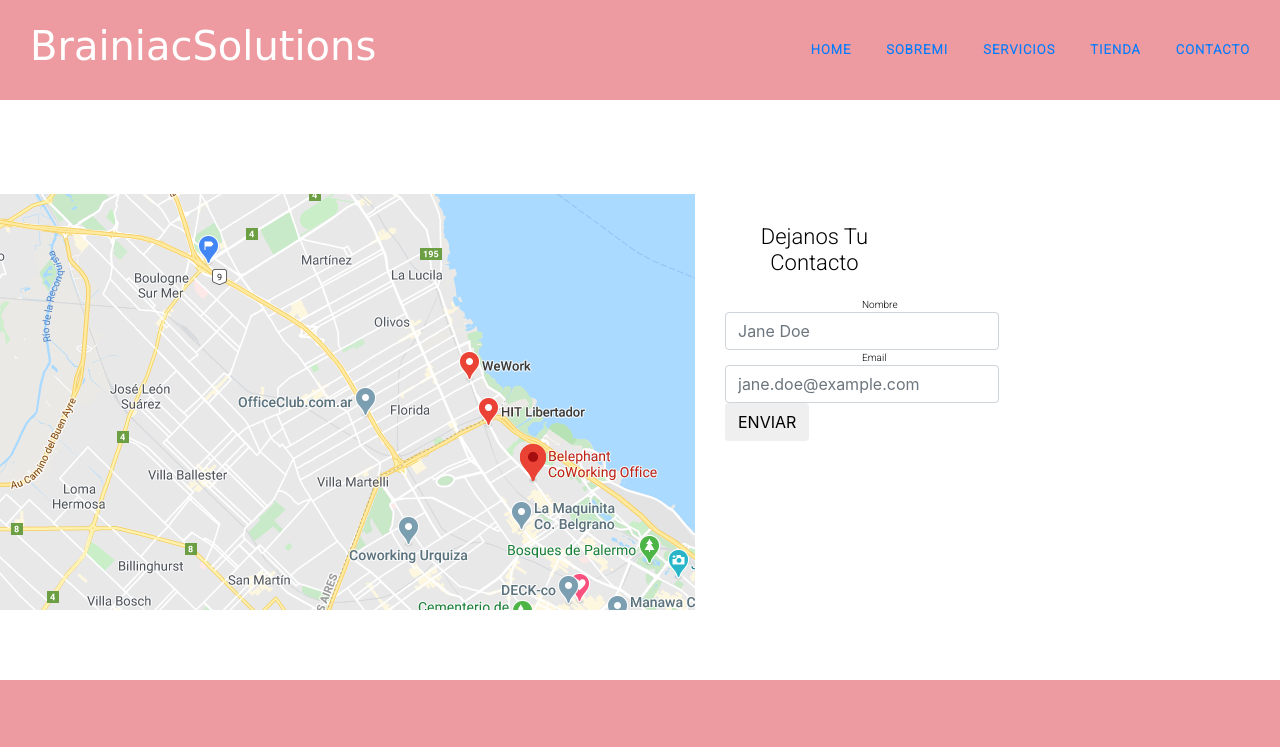
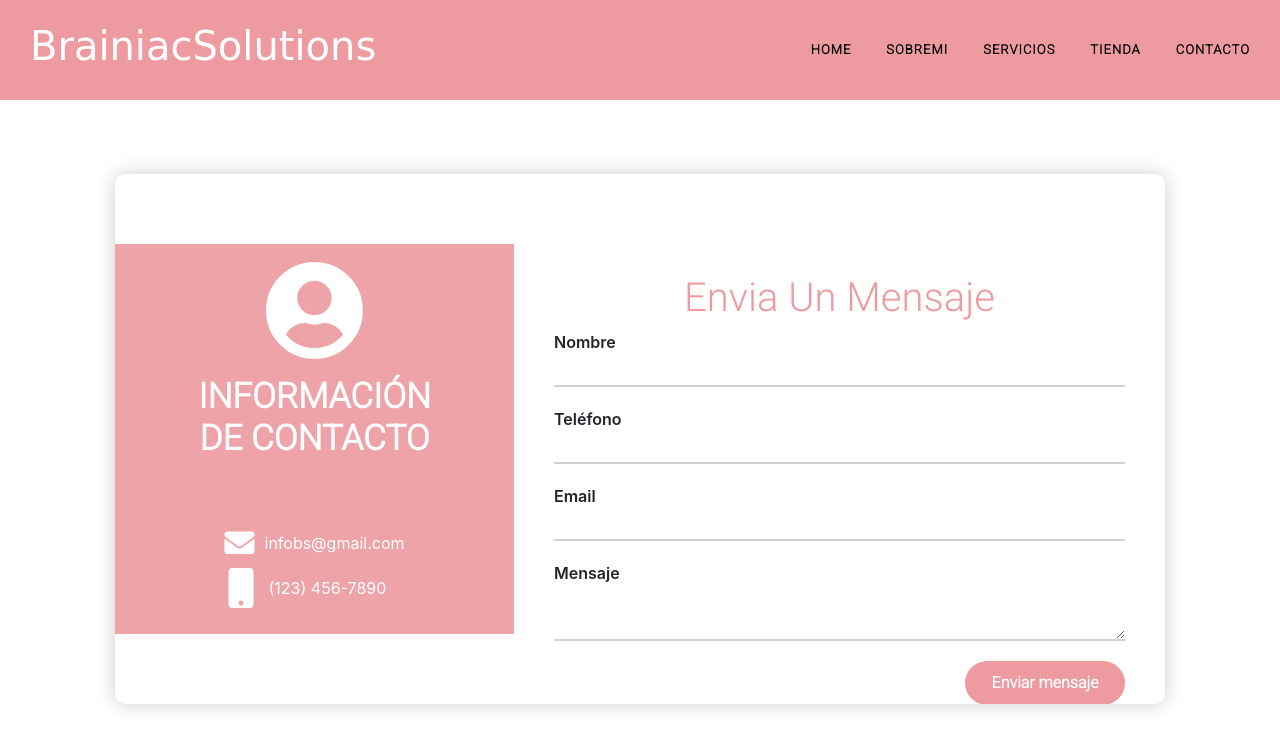
Before and after one commit to BelenPuerta/brainiac-solutions, a website: page contacto.html in a window 1280 px wide. Shown: the top 747 px of the page. Drawn offline with nearby package versions, Linux system fonts and the light colour scheme; files that its build step writes are made by us from their sources; a web font is replaced by a local one.

Commit message:
ultimas correcciones de estilos en index y contacto

```diff
--- a/contacto.html
+++ b/contacto.html
@@ -3,11 +3,15 @@
 
 <head>
     <meta charset="UTF-8">
-    <title>Contacto</title>
-    <link rel="stylesheet" type="text/css" href="css/estilosCSS.css">
+    <title>BrainiacSolutions</title>
     <link href="https://fonts.googleapis.com/css2?family=Montserrat:wght@500;900&family=Patua+One&family=Roboto:wght@300&display=swap" rel="stylesheet">
     <meta name="viewport" content="width=device-width, initial-scale=1.0" />
-    <link rel="stylesheet" type="text/css" href="css/bootstrap.min.css">
+    <!-- <link rel="stylesheet" type="text/css" href="css/bootstrap.min.css"> -->
+    <link rel="stylesheet" href="https://stackpath.bootstrapcdn.com/bootstrap/4.5.0/css/bootstrap.min.css" integrity="sha384-9aIt2nRpC12Uk9gS9baDl411NQApFmC26EwAOH8WgZl5MYYxFfc+NcPb1dKGj7Sk" crossorigin="anonymous">
+    <link rel="stylesheet" type="text/css" href="css/estilosCSS.css">
+    <link rel="stylesheet" href="https://use.fontawesome.com/releases/v5.14.0/css/all.css" integrity="sha384-HzLeBuhoNPvSl5KYnjx0BT+WB0QEEqLprO+NBkkk5gbc67FTaL7XIGa2w1L0Xbgc" crossorigin="anonymous">
+    <meta name="description" content=" Brainiac Solutions es un estudio creativo que te acompaña en la cración y evolución de tus proyectos para darles la forma estética y comunicacional que necesitan. Te ofrecemos múltiples servicios como diseño gráfico, web y social media, buscando la mejor propuesta que se adapte a vos.">
+    <meta name="keywords" content=" estudio creativo, estudio de diseño grafico, diseño web, social media">
 </head>
 
 <body>
@@ -27,25 +31,35 @@
     </header>
     <br>
     <section class="contactoInfo">
-        <div class="contenedorInfo">
-            <img width="100%" height="100%" src="imagenes/map.png">
-        </div>
-        <div class="infoColumnas">
-            <div class="infodelCliente">
-                <h5>Dejanos tu contacto</h5>
-                <form class="form-inline">
-                    <div class="form-group">
-                        <label class="tipografia" for="exampleInputName2">Nombre</label>
-                        <input type="text" class="form-control" id="exampleInputName2" placeholder="Jane Doe">
-                    </div>
-                    <div class="form-group">
-                        <label class="tipografia" for="exampleInputEmail2">Email</label>
-                        <input type="email" class="form-control" id="exampleInputEmail2" placeholder="jane.doe@example.com">
-                    </div>
-                    <button type="submit" class="btn btn-default">ENVIAR</button>
-                </form>
+        <section class="contact-info">
+            <section class="info-title">
+                <span class="fa fa-user-circle"></span>
+                <h2> INFORMACIÓN <br>DE CONTACTO</h2>
+            </section>
+            <section class="info-items">
+                <p><span class="fa fa-envelope"></span>infobs@gmail.com</p>
+                <p><span class="fa fa-mobile"></span>(123) 456-7890</p>
+            </section>
+        </section>
+        <form action="" class="form-contact">
+            <h4>Envia un mensaje</h4>
+            <div class="user-info">
+                <label for="name">Nombre</label>
+                <input type="text" id="name">
+                <label for="phone">Teléfono</label>
+                <input type="text" id="phone">
+                <label for="name">Email</label>
+                <input type="text" id="email">
+                <label for="mensaje">Mensaje</label>
+                <textarea id="mensaje"></textarea>
+                <input type="button" value="Enviar mensaje" id="btnSend">
+
+
+
+
             </div>
-        </div>
+        </form>
+
     </section>
     <footer>
         <div class="footerInfo">
--- a/css/estilosCSS.css
+++ b/css/estilosCSS.css
@@ -454,55 +454,49 @@
 .grid-container-gifs {
   display: grid;
   grid-template-columns: 1fr 1fr 1fr;
-  grid-template-rows: 1.5fr 1.5fr 1.5fr;
+  grid-template-rows: 1fr;
   gap: 20px 20px;
-  grid-template-areas: "gifUno gifDos gifTres" "gifCuatro gifCinco gifSeis" ". . .";
+  grid-template-areas: "gifUno gifDos gifTres" "gifCuatro gifCinco gifSeis";
 }
 
 .gifUno {
   grid-area: gifUno;
-  background-color: #f8c86c;
-  padding: 20px;
+  padding: 10px;
   margin: 3%;
   min-height: 160px;
 }
 
 .gifDos {
   grid-area: gifDos;
-  background-color: #f8c86c;
-  padding: 20px;
+  padding: 10px;
   margin: 3%;
   min-height: 180px;
 }
 
 .gifTres {
   grid-area: gifTres;
-  background-color: #f8c86c;
-  padding: 20px;
+  padding: 10px;
   margin: 3%;
   min-height: 180px;
 }
 
 .gifCuatro {
   grid-area: gifCuatro;
-  background-color: #f8c86c;
-  padding: 20px;
+  padding: 10px;
   margin: 3%;
   min-height: 180px;
 }
 
 .gifCinco {
   grid-area: gifCinco;
-  background-color: #f8c86c;
-  padding: 20px;
+  padding: 10px;
   margin: 3%;
   min-height: 180px;
  }
 
 .gifSeis {
   grid-area: gifSeis;
-  background-color: #f8c86c;
-  padding: 20px;
+  padding: 10px;
   margin: 3%;
   min-height: 180px;
 }
@@ -580,7 +574,7 @@
     float: left;
     width: 25%;
     margin-top: 20px;
-    border: 2px solid #fff;
+    border: 10px solid #fff;
     background:  #f8c86c;
 
 
@@ -636,6 +630,135 @@
   background: #f5a80f;
 }
 
+:focus{
+  outline: none;
+}
+
+/* Empieza Formulario Contacto */
+
+.contactoInfo{
+  width:1050px;
+  height: 530px;
+  margin: 50px auto;
+  display: flex;
+  border-radius: 10px;
+  overflow: hidden;
+  box-shadow: 0px 0px 20px rgba(0, 0, 0, 0.2);
+  background: #fff;
+}
+/* Empieza inforamacion de contacto */
+
+.contact-info::before{
+  content: " ";
+  width: 100%;
+  height: 100%;
+  position: absolute;
+  top: 0;
+  left: 0;
+  background:#ed9aa0;
+  opacity:0.9;
+}
+.contact-info{
+  width: 38%;
+  position: relative;
+  display: flex;
+  flex-direction: column;
+  align-items: center;
+  justify-content: center;
+}
+
+.info-title,
+.info-items{
+  position: relative;
+  z-index: 2;
+  color: #fff;
+}
+.info-title{
+  margin-bottom: 60px;
+}
+.info-title span{
+  font-size: 100px;
+  display: block;
+  text-align: center;
+  margin-bottom: 15px;
+}
+.info-title h2{
+  font-size: 35px;
+  text-align: center;
+  text-transform: uppercase;
+  font-weight: bold;
+}
+.info-items p{
+  display: flex;
+  align-items: center;
+  font-size: 16px;
+  font-weight: 600px;
+  margin-bottom: 10px;
+}
+.info-items p:nth-child(1) span{
+  font-size: 30px;
+  margin-right: 10px;
+}
+.info-items p:nth-child(2) span{
+  font-size: 40px;
+  margin-right: 15px;
+  margin-left: 4px;
+}
+
+
+
+/* Empieza formulario de contacto */
+form.form-contact{
+  width: 62%;
+  padding: 30px 40px;
+}
+form.form-contact h2{
+  font-size: 25px;
+  font-weight: 600;
+  margin-bottom: 30px;
+}
+form.form-contact .user-info{
+  display: flex;
+  flex-direction: column;
+}
+
+form.form-contact label{
+  font-weight: 600;
+}
+
+form.form-contact input,
+form.form-contact textarea{
+ width: 100%;
+ padding: 8px, 0px, 5px;
+ margin-bottom: 20px;
+ border:none;
+ border-bottom: 2px solid #D1D1D1;
+ font-family: 'Roboto', sans-serif;
+ color: #5A5A5A;
+ font-weight: 400;
+ font-size: 14px;
+}
+form.form-contact textarea{
+  max-width: 100%;
+  min-width: 100%;
+  max-height:90px;
+}
+form.form-contact input[type="button"]{
+  width: 160px;
+  background: #ed9aa0;
+  padding: 10px;
+  border:none;
+  border-radius: 25px;
+  align-self: flex-end;
+  color: #fff;
+  font-size: 16px;
+  font-family: 'Roboto', sans-serif;
+  font-weight: 600;
+  cursor: pointer;
+}
+form.form-contact input[type="button"]:hover{
+  background: #f8c86c;
+}
 
 
 
```
Also changed, not shown: index.html (+4 -4 lines), tienda.html (+4 -8 lines).
